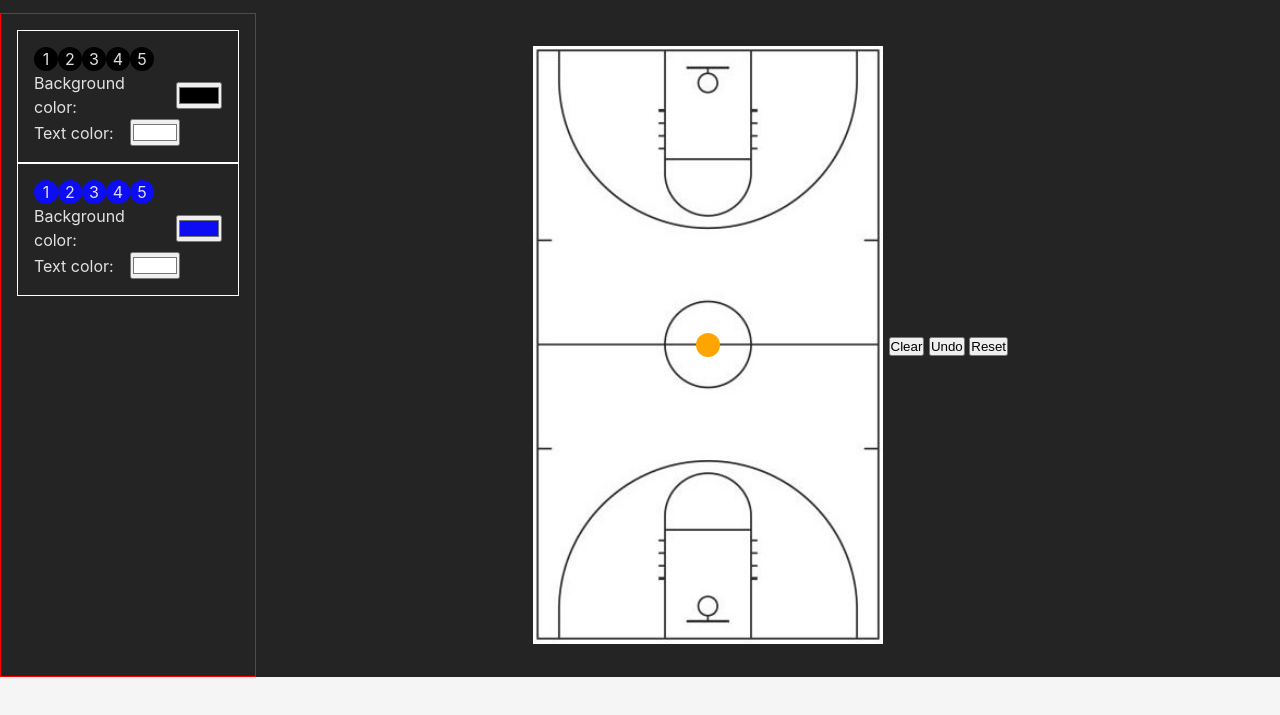
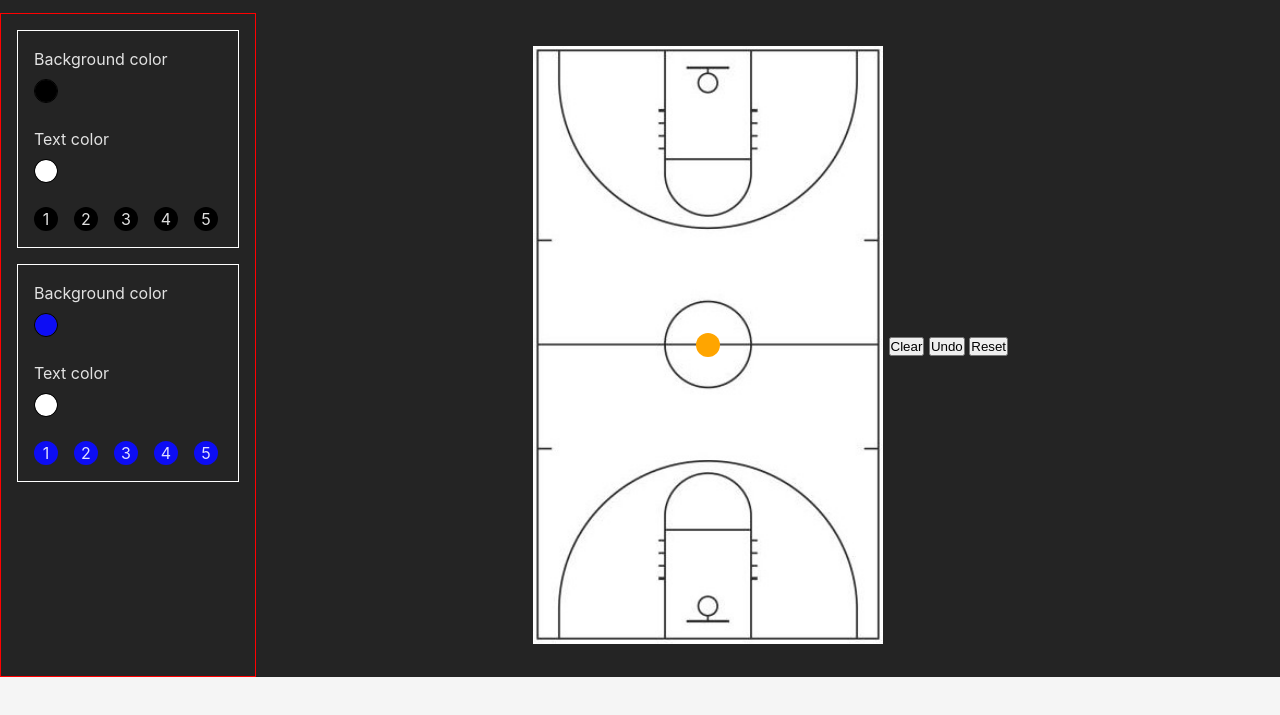
Before and after one commit to SantiG11/tactics-board, a website built with Vite: page index.html in a window 1280 px wide. Shown: the part 67-782 px from the top of the page. Built offline with nearby package versions, Linux system fonts and the light colour scheme.

Commit message:
Players section layout improved

```diff
--- a/index.html
+++ b/index.html
@@ -23,15 +23,11 @@
       </div>
     </main>
     <aside>
-      <div class="players-container">
-        <div id="1" class="player attack">1</div>
-        <div id="2" class="player attack">2</div>
-        <div id="3" class="player attack">3</div>
-        <div id="4" class="player attack">4</div>
-        <div id="5" class="player attack">5</div>
+      <div class="players-section">
         <div class="color-select-container">
-          Background color:
+          Background color
           <input
+            class="color-select"
             type="color"
             name="attack color"
             id="background-attack-color"
@@ -39,25 +35,30 @@
           />
         </div>
         <div class="color-select-container">
-          Text color:
+          Text color
           <input
+            class="color-select"
             type="color"
             name="attack color"
             id="text-attack-color"
             value="#ffffff"
           />
         </div>
+
+        <div class="players-container">
+          <div id="1" class="player attack">1</div>
+          <div id="2" class="player attack">2</div>
+          <div id="3" class="player attack">3</div>
+          <div id="4" class="player attack">4</div>
+          <div id="5" class="player attack">5</div>
+        </div>
       </div>
 
-      <div class="players-container">
-        <div id="6" class="player defense">1</div>
-        <div id="7" class="player defense">2</div>
-        <div id="8" class="player defense">3</div>
-        <div id="9" class="player defense">4</div>
-        <div id="10" class="player defense">5</div>
+      <div class="players-section">
         <div class="color-select-container">
-          Background color:
+          Background color
           <input
+            class="color-select"
             type="color"
             name="defense background color"
             id="background-defense-color"
@@ -65,13 +66,22 @@
           />
         </div>
         <div class="color-select-container">
-          Text color:
+          Text color
           <input
+            class="color-select"
             type="color"
             name="defense text color"
             id="text-defense-color"
             value="#ffffff"
           />
+        </div>
+          <div class="players-container">
+            <div id="6" class="player defense">1</div>
+            <div id="7" class="player defense">2</div>
+            <div id="8" class="player defense">3</div>
+            <div id="9" class="player defense">4</div>
+            <div id="10" class="player defense">5</div>
+          </div>
         </div>
       </div>
     </aside>
--- a/src/style.css
+++ b/src/style.css
@@ -39,7 +39,11 @@ header {
 aside {
   grid-area: aside;
   border: 1px solid red;
-  padding: 1rem;
+
+  min-width: fit-content;
+  overflow: scroll;
+  scrollbar-width: none; /* For Firefox */
+  -ms-overflow-style: none;
 }
 
 main {
@@ -87,11 +91,21 @@ footer {
   transform: translate(-50%, -50%);
 }
 
-.players-container {
+.players-section {
   border: 1px solid #fff;
   padding: 1rem;
   display: flex;
+  flex-direction: column;
+  justify-content: start;
+  align-items: start;
+  gap: 1.5rem;
   flex-wrap: wrap;
+  margin: 1rem;
+}
+
+.players-container {
+  display: flex;
+  gap: 1rem;
 }
 
 .player {
@@ -115,8 +129,31 @@ footer {
 
 .color-select-container {
   display: flex;
+  flex-direction: column;
   justify-content: end;
-  align-items: center;
+  align-items: start;
+  gap: 0.5rem;
+}
 
-  gap: 1rem;
+.color-select {
+  appearance: none; /* Removes default browser styles */
+  -webkit-appearance: none; /* For Safari */
+  width: 1.5rem; /* Set the width of the circle */
+  height: 1.5rem; /* Set the height of the circle */
+  border: 1px solid #000; /* Remove default border */
+  background-color: transparent;
+  border-radius: 50%; /* Make it circular */
+  overflow: hidden; /* Ensure it clips to the circular shape */
+  cursor: pointer; /* Change cursor to indicate interactivity */
+  padding: 0; /* Remove padding */
 }
+
+.color-select::-webkit-color-swatch {
+  border: none;
+  border-radius: 50%;
+}
+
+.color-select::-webkit-color-swatch-wrapper {
+  padding: 0;
+  border-radius: 50%;
+}
```
